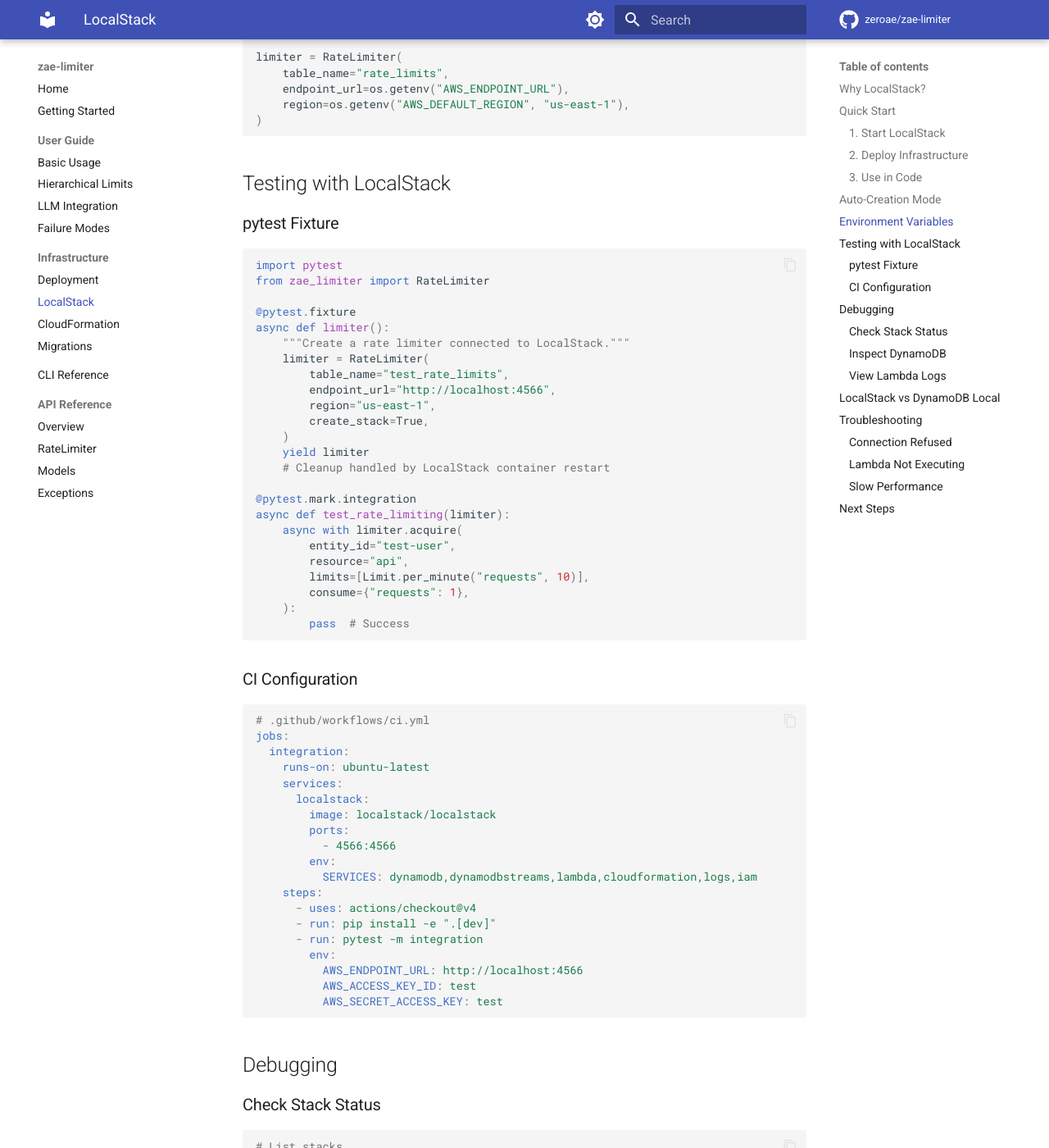
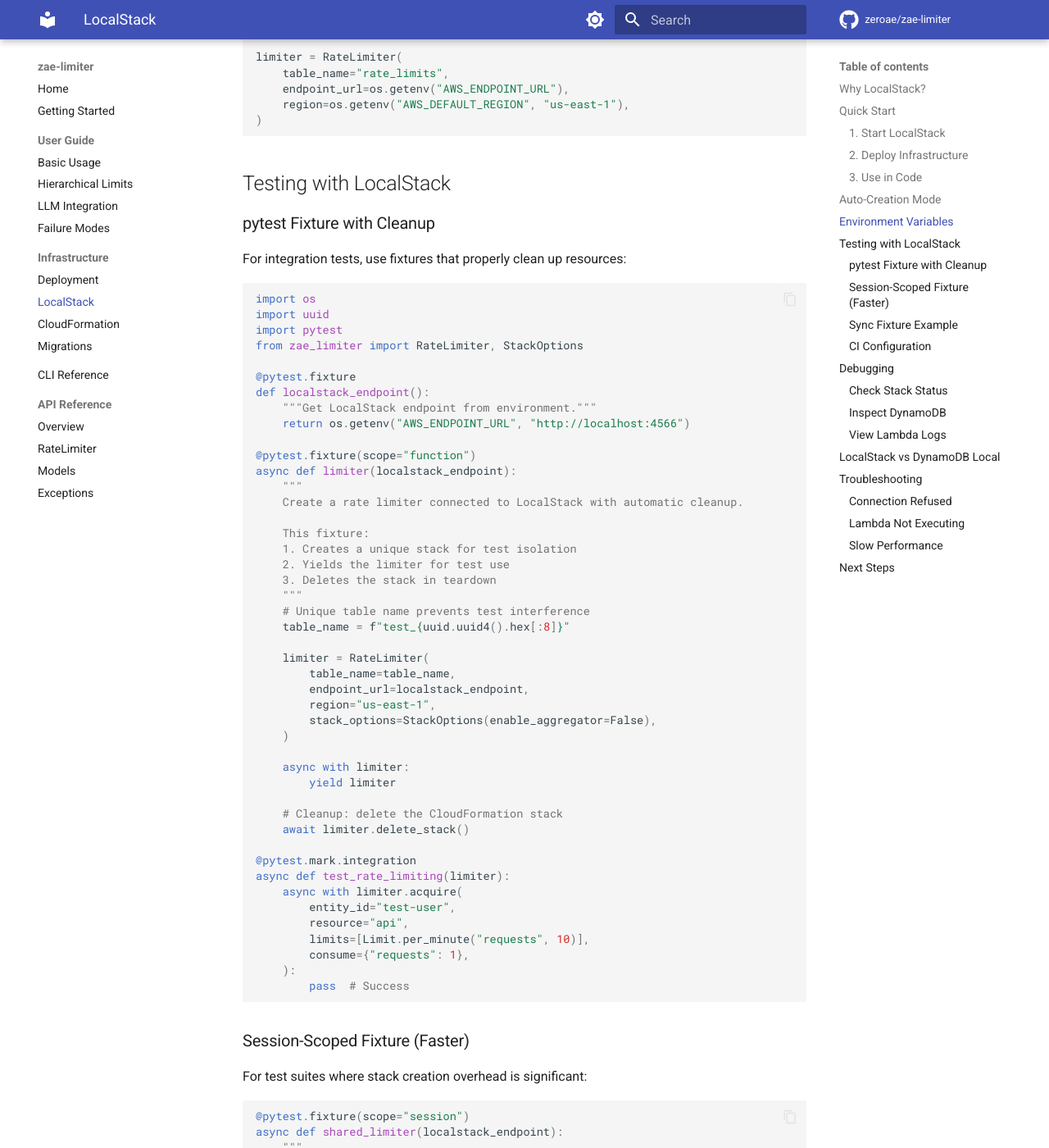
Before and after one commit to zeroae/zae-limiter, an MkDocs documentation site: the page built from docs/infra/localstack.md, in a window 1280 px wide and 1400 px high, scrolled down 1822 px. Shown: the whole window at 82% size. Built offline with MkDocs 1.6.1 and Material for MkDocs 9.7.7, drawn with Linux system fonts in a browser that asks for light colours; comment, search, counter and statistics services are not loaded; the version menu is left out; some of the changed text lies outside the part shown.

Commit message:
📝 docs: document stack lifecycle and cleanup best practices (#79)
- Enhanced delete_stack() docstrings with examples and warnings
- Added Stack Lifecycle section to README with cleanup examples
- Added Stack Lifecycle Management section to deployment docs
- Updated LocalStack docs with proper pytest fixtures including cleanup
- Added use-case guidance for dev/test/production scenarios

````diff
--- a/docs/infra/localstack.md
+++ b/docs/infra/localstack.md
@@ -116,23 +116,46 @@ limiter = RateLimiter(
 
 ## Testing with LocalStack
 
-### pytest Fixture
+### pytest Fixture with Cleanup
+
+For integration tests, use fixtures that properly clean up resources:
 
 ```python
+import os
+import uuid
 import pytest
-from zae_limiter import RateLimiter
+from zae_limiter import RateLimiter, StackOptions
 
 @pytest.fixture
-async def limiter():
-    """Create a rate limiter connected to LocalStack."""
+def localstack_endpoint():
+    """Get LocalStack endpoint from environment."""
+    return os.getenv("AWS_ENDPOINT_URL", "http://localhost:4566")
+
+@pytest.fixture(scope="function")
+async def limiter(localstack_endpoint):
+    """
+    Create a rate limiter connected to LocalStack with automatic cleanup.
+
+    This fixture:
+    1. Creates a unique stack for test isolation
+    2. Yields the limiter for test use
+    3. Deletes the stack in teardown
+    """
+    # Unique table name prevents test interference
+    table_name = f"test_{uuid.uuid4().hex[:8]}"
+
     limiter = RateLimiter(
-        table_name="test_rate_limits",
-        endpoint_url="http://localhost:4566",
+        table_name=table_name,
+        endpoint_url=localstack_endpoint,
         region="us-east-1",
-        create_stack=True,
+        stack_options=StackOptions(enable_aggregator=False),
     )
-    yield limiter
-    # Cleanup handled by LocalStack container restart
+
+    async with limiter:
+        yield limiter
+
+    # Cleanup: delete the CloudFormation stack
+    await limiter.delete_stack()
 
 @pytest.mark.integration
 async def test_rate_limiting(limiter):
@@ -143,6 +166,55 @@ async def test_rate_limiting(limiter):
         consume={"requests": 1},
     ):
         pass  # Success
+```
+
+### Session-Scoped Fixture (Faster)
+
+For test suites where stack creation overhead is significant:
+
+```python
+@pytest.fixture(scope="session")
+async def shared_limiter(localstack_endpoint):
+    """
+    Session-scoped limiter for faster test execution.
+
+    Trade-off: Tests share state, less isolation.
+    """
+    limiter = RateLimiter(
+        table_name="integration_test_shared",
+        endpoint_url=localstack_endpoint,
+        region="us-east-1",
+        stack_options=StackOptions(enable_aggregator=False),
+    )
+
+    async with limiter:
+        yield limiter
+
+    await limiter.delete_stack()
+```
+
+### Sync Fixture Example
+
+```python
+@pytest.fixture(scope="function")
+def sync_limiter(localstack_endpoint):
+    """Synchronous rate limiter with cleanup."""
+    from zae_limiter import SyncRateLimiter, StackOptions
+    import uuid
+
+    table_name = f"test_sync_{uuid.uuid4().hex[:8]}"
+
+    limiter = SyncRateLimiter(
+        table_name=table_name,
+        endpoint_url=localstack_endpoint,
+        region="us-east-1",
+        stack_options=StackOptions(enable_aggregator=False),
+    )
+
+    with limiter:
+        yield limiter
+
+    limiter.delete_stack()
 ```
 
 ### CI Configuration
````
Also changed, not shown: README.md (+52 -0 lines), docs/infra/deployment.md (+92 -0 lines), 1 other file.
